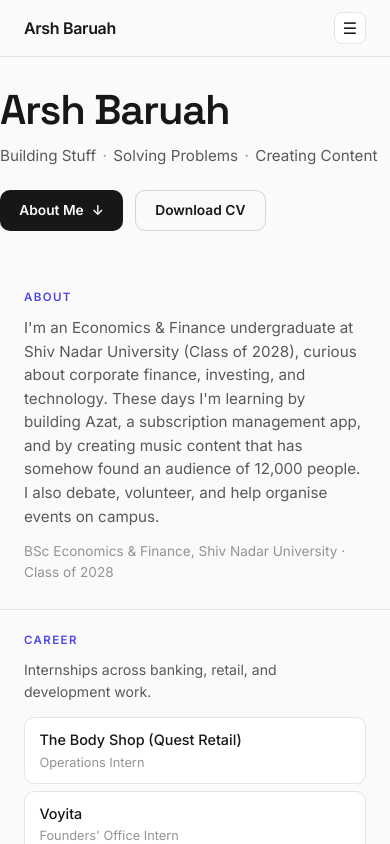
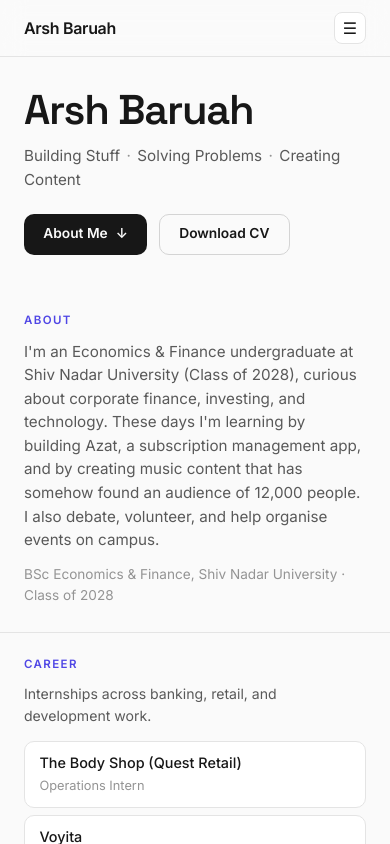
Before and after one commit to arshbaruah/Portfolio, a React (Vite) app: page / in a window 390 px wide. Shown: the top 844 px of the page. Built offline with nearby package versions, Linux system fonts and the light colour scheme.

Commit message:
Fix same padding bug in mobile hero breakpoint

```diff
--- a/src/index.css
+++ b/src/index.css
@@ -669,7 +669,8 @@ button {
   }
 
   .hero {
-    padding: 5.5rem 0 2rem;
+    padding-top: 5.5rem;
+    padding-bottom: 2rem;
   }
 
   .list-row,
```
